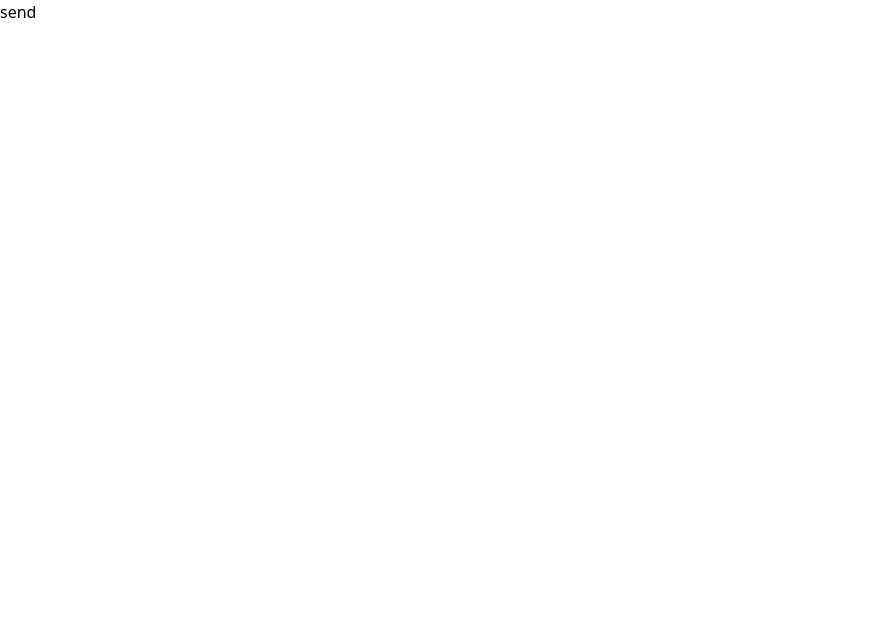
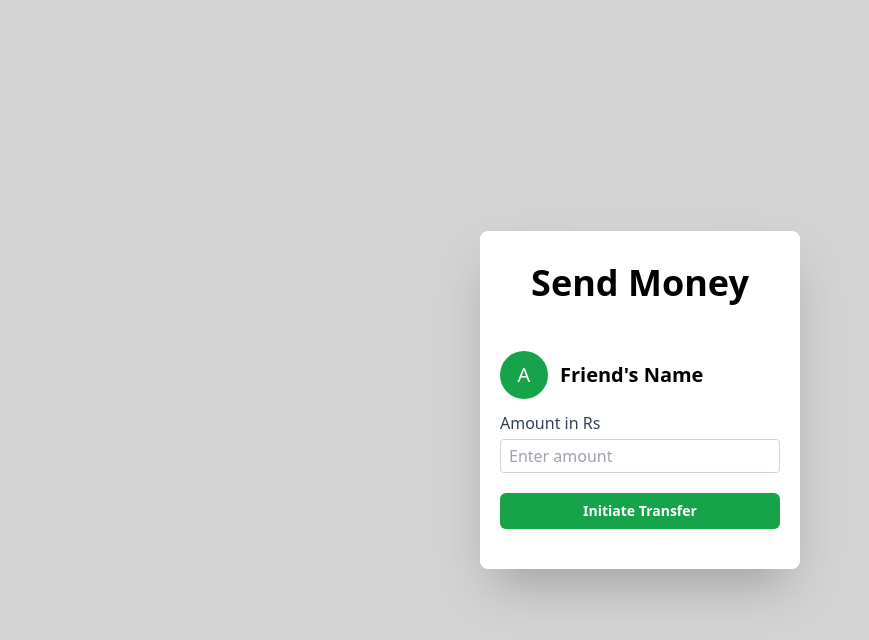
Before and after one commit to aashishdubey1/paytmW8, a React (Vite) app in the folder frontend/: page /send in a window 1280 px wide. Shown: the top 640 px of the page, without its empty margins (0-869 px from the left). Built offline with nearby package versions, Linux system fonts and the light colour scheme.

Commit message:
feat: added signup functionality

```diff
--- a/frontend/package.json
+++ b/frontend/package.json
@@ -10,6 +10,7 @@
     "preview": "vite preview"
   },
   "dependencies": {
+    "axios": "^1.7.7",
     "cors": "^2.8.5",
     "react": "^18.3.1",
     "react-dom": "^18.3.1",
--- a/frontend/src/components/Appbar.jsx
+++ b/frontend/src/components/Appbar.jsx
@@ -3,7 +3,7 @@ import React from 'react'
 const Appbar = () => {
   return (
     <div className='w-full flex justify-between shadow-md px-8 py-4 items-center'>
-        <div className='text-4xl font-bold'>Paymetns App</div>
+        <div className='text-4xl font-bold'>Payments App</div>
         <div className='text-lg font-medium flex justify-center items-center'>
             Hello , User
             <div className='rounded-full p-1 bg-neutral-400 ml-4'>👤</div>
--- a/frontend/src/components/Button.jsx
+++ b/frontend/src/components/Button.jsx
@@ -1,8 +1,8 @@
 import React from 'react'
 
-const ButtonComp = ({label}) => {
+const ButtonComp = ({label,onClick}) => {
   return (
-    <div className='py-2 px-6 bg-black text-white rounded w-full text-sm mb-4 font-semibold text-center'>{label}</div>
+    <div onClick={onClick} className='py-2 px-6 bg-black text-white rounded w-full text-sm mb-4 font-semibold text-center'>{label}</div>
   )
 }
 
--- a/frontend/src/components/InputBox.jsx
+++ b/frontend/src/components/InputBox.jsx
@@ -1,10 +1,13 @@
 import React from 'react'
 
-const InputBox = ({label,placeholder}) => {
+const InputBox = ({label,placeholder,onClick}) => {
+
+
+
   return (
     <div className='text-sm my-5 font-medium text-left pt-2'>
         {label}
-        <input type="text" placeholder={placeholder} className='px-2 py-2 border-stone-300 border rounded w-full'  />
+        <input onChange={onClick} type="text" placeholder={placeholder} className='px-2 py-2 border-stone-300 border rounded w-full'  />
     </div>
   )
 }
--- a/frontend/src/components/Users.jsx
+++ b/frontend/src/components/Users.jsx
@@ -1,6 +1,8 @@
 import React, { useState } from 'react'
+import { useNavigate } from 'react-router-dom'
 
 const Users = () => {
+
     const [users,setUsers] = useState([
         {
             name:"Aashish Dubey",
@@ -8,6 +10,7 @@ const Users = () => {
             _id:1,
         },
     ])
+    // console.log("navigate =>",navigate)
   return (
     <div>
         <div className='text-xl font-semibold mt-8 mb-4'>Users</div>
@@ -19,13 +22,14 @@ const Users = () => {
 
 
 function  User({name}) {
+    const navigate = useNavigate();
     return (
         <div className='flex justify-between shadow-sm rounded my-4'>
             <div className='flex justify-center items-center'>
                 <div className='py-2 px-4 bg-neutral-400 text-white font-medium uppercase rounded-full mr-2'>{name[0]}</div>
                 <div className='font-medium'>{name}</div>
             </div>
-            <div className='px-8 py-3 bg-black text-white text-sm font-medium rounded'>Send Money</div>
+            <div onClick={()=>navigate('/send')} className='px-8 py-3 bg-black text-white text-sm font-medium rounded'>Send Money</div>
         </div>
     )
 }
--- a/frontend/src/pages/send.jsx
+++ b/frontend/src/pages/send.jsx
@@ -2,7 +2,18 @@ import React from 'react'
 
 const Send = () => {
   return (
-    <div>send</div>
+    <div className='h-screen w-full flex justify-center items-center bg-neutral-300'>
+        <section className='w-80 rounded-lg bg-white px-5 pt-8 shadow-2xl'>
+        <div  className='text-4xl text-center mb-12 font-bold'>Send Money</div>
+        <div className='flex justify-start items-center'>
+            <div className='h-12 w-12  rounded-full bg-green-600 text-white flex justify-center items-center text-xl font-medium mr-3'>A</div>
+            <div className='text-xl font-bold'>Friend's Name</div>
+        </div>
+        <div className='text-md font-medium text-slate-700 mt-3 mb-1'>Amount in Rs</div>
+        <input type="text" placeholder='Enter amount' className='w-full border border-slate-300 px-2 py-1 rounded '/>
+        <div className='w-full bg-green-600 text-white text-center p-2 text-sm font-bold mt-5 mb-10 rounded-md'>Initiate Transfer</div>
+        </section>
+    </div>
   )
 }
 
--- a/frontend/src/pages/signup.jsx
+++ b/frontend/src/pages/signup.jsx
@@ -5,19 +5,44 @@ import SubHeading from '../components/SubHeading';
 import InputBox from '../components/InputBox';
 import ButtonComp from '../components/Button';
 import ButtonWarning from '../components/ButtonWarning';
+import { useState } from "react";
 
 
+
+import  axios  from "axios";
+
 const Signup = () => {
+    const [data,setData] = useState({
+        firstname:'',
+        lastname:'',
+        username:'',
+        password:'',
+    })
+
+    async function handleSubmit(){
+        // console.log(data);
+        try{
+            const response = await axios.post(import.meta.env.VITE_API_URL,data)
+            console.log(response.data);
+            const token = response.data.token;
+            console.log(token)
+            localStorage.setItem("token",token)
+        }catch(err){
+            console.log("Error Sending Post req",err.message)
+        }
+
+    }
+
   return (
     <div className='flex h-screen w-full justify-center items-center bg-neutral-400'>
         <section className='rounded-lg px-5 py-6 w-80 bg-white'>
             <Heading label='Sign Up' />
             <SubHeading label={"Enter Your information to create an account"}/>
-            <InputBox label={"First Name"} placeholder={"john"} />
-            <InputBox label={"Last Name"} placeholder={"doe"} />
-            <InputBox label={"Email"} placeholder={"johndoe@gmail.com"} />
-            <InputBox label={"Password"} placeholder={""} />
-            <ButtonComp label={"Sign Up"}/>
+            <InputBox label={"First Name"} placeholder={"john"} onClick={(e)=>setData({...data,firstname:e.target.value})} />
+            <InputBox label={"Last Name"} placeholder={"doe"}  onClick={(e)=>setData({...data,lastname:e.target.value})} />
+            <InputBox label={"Email"} placeholder={"johndoe@gmail.com"} onClick={(e)=>setData({...data,username:e.target.value})} />
+            <InputBox label={"Password"} placeholder={""} onClick={(e)=>setData({...data,password:e.target.value})}/>
+            <ButtonComp label={"Sign Up"} onClick={handleSubmit}/>
             <ButtonWarning label={"Already have an account ?"} linktext={"Login"} to={"/signin"} />
 
         </section>
--- a/frontend/src/router/routes.jsx
+++ b/frontend/src/router/routes.jsx
@@ -8,7 +8,7 @@ import Signup from '../pages/signup'
 
 export const router = createBrowserRouter([
     {
-        path:'/',
+        path:'/dashboard',
         element:<Dashboard />,
 
     },
```
Also changed, not shown: 2 other files (tests, documents, lock files or other folders).
